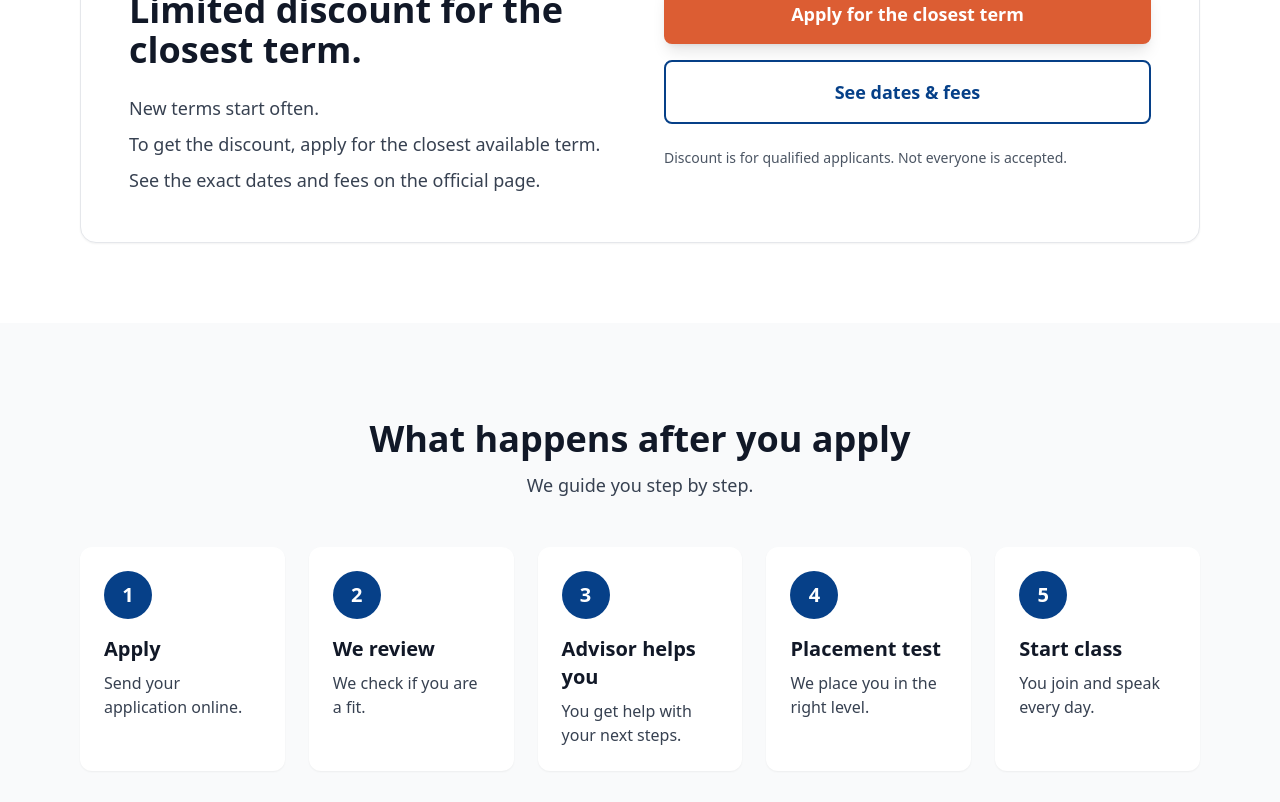
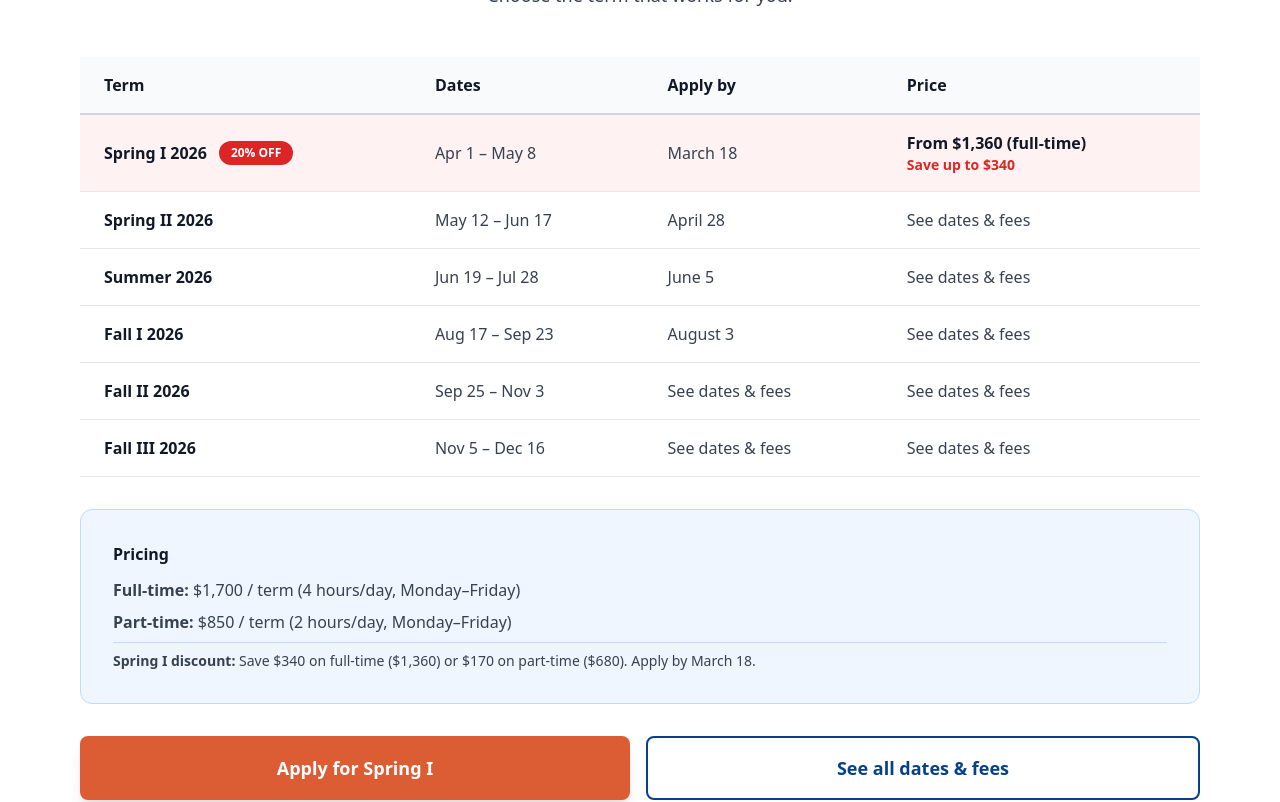
Before and after one commit to Qwixo/apply.INTERLINK.edu-28.8.2025-old-v1.1, a React (Vite) app: page /greensboro in a window 1280 px wide. Shown: the part 5580-6382 px from the top of the page. Built offline with nearby package versions, Linux system fonts and the light colour scheme.

Commit message:
Updated GreensboroPage.tsx

```diff
--- a/src/pages/GreensboroPage.tsx
+++ b/src/pages/GreensboroPage.tsx
@@ -423,6 +423,122 @@ function GreensboroPage() {
                 I want fast progress
               </button>
             </div>
+          </div>
+        </div>
+      </section>
+
+      {/* Section 5.5: Dates and Deadlines */}
+      <section className="bg-white py-16 md:py-24">
+        <div className="max-w-6xl mx-auto px-4">
+          <div className="text-center mb-12">
+            <h2 className="text-3xl md:text-4xl font-bold text-gray-900 mb-4">
+              Dates and deadlines
+            </h2>
+            <p className="text-lg text-gray-700">
+              Choose the term that works for you.
+            </p>
+          </div>
+
+          <div className="overflow-x-auto mb-8">
+            <table className="w-full border-collapse">
+              <thead>
+                <tr className="bg-gray-50 border-b-2 border-gray-300">
+                  <th className="px-6 py-4 text-left font-bold text-gray-900">Term</th>
+                  <th className="px-6 py-4 text-left font-bold text-gray-900">Dates</th>
+                  <th className="px-6 py-4 text-left font-bold text-gray-900">Apply by</th>
+                  <th className="px-6 py-4 text-left font-bold text-gray-900">Price</th>
+                </tr>
+              </thead>
+              <tbody>
+                {/* Spring I - Highlighted */}
+                <tr className="border-b border-gray-200 bg-red-50">
+                  <td className="px-6 py-4">
+                    <div className="flex items-center gap-3">
+                      <span className="font-bold text-gray-900">Spring I 2026</span>
+                      <span className="inline-block bg-red-600 text-white text-xs font-bold px-3 py-1 rounded-full">
+                        20% OFF
+                      </span>
+                    </div>
+                  </td>
+                  <td className="px-6 py-4 text-gray-700">Apr 1 – May 8</td>
+                  <td className="px-6 py-4 text-gray-700">March 18</td>
+                  <td className="px-6 py-4">
+                    <div className="font-bold text-gray-900">From $1,360 (full-time)</div>
+                    <div className="text-sm text-red-600 font-semibold">Save up to $340</div>
+                  </td>
+                </tr>
+
+                {/* Spring II */}
+                <tr className="border-b border-gray-200">
+                  <td className="px-6 py-4 font-bold text-gray-900">Spring II 2026</td>
+                  <td className="px-6 py-4 text-gray-700">May 12 – Jun 17</td>
+                  <td className="px-6 py-4 text-gray-700">April 28</td>
+                  <td className="px-6 py-4 text-gray-700">See dates & fees</td>
+                </tr>
+
+                {/* Summer */}
+                <tr className="border-b border-gray-200">
+                  <td className="px-6 py-4 font-bold text-gray-900">Summer 2026</td>
+                  <td className="px-6 py-4 text-gray-700">Jun 19 – Jul 28</td>
+                  <td className="px-6 py-4 text-gray-700">June 5</td>
+                  <td className="px-6 py-4 text-gray-700">See dates & fees</td>
+                </tr>
+
+                {/* Fall I */}
+                <tr className="border-b border-gray-200">
+                  <td className="px-6 py-4 font-bold text-gray-900">Fall I 2026</td>
+                  <td className="px-6 py-4 text-gray-700">Aug 17 – Sep 23</td>
+                  <td className="px-6 py-4 text-gray-700">August 3</td>
+                  <td className="px-6 py-4 text-gray-700">See dates & fees</td>
+                </tr>
+
+                {/* Fall II */}
+                <tr className="border-b border-gray-200">
+                  <td className="px-6 py-4 font-bold text-gray-900">Fall II 2026</td>
+                  <td className="px-6 py-4 text-gray-700">Sep 25 – Nov 3</td>
+                  <td className="px-6 py-4 text-gray-700">See dates & fees</td>
+                  <td className="px-6 py-4 text-gray-700">See dates & fees</td>
+                </tr>
+
+                {/* Fall III */}
+                <tr className="border-b border-gray-200">
+                  <td className="px-6 py-4 font-bold text-gray-900">Fall III 2026</td>
+                  <td className="px-6 py-4 text-gray-700">Nov 5 – Dec 16</td>
+                  <td className="px-6 py-4 text-gray-700">See dates & fees</td>
+                  <td className="px-6 py-4 text-gray-700">See dates & fees</td>
+                </tr>
+              </tbody>
+            </table>
+          </div>
+
+          {/* Pricing Note Box */}
+          <div className="bg-blue-50 border border-blue-200 rounded-xl p-6 md:p-8 mb-8">
+            <h3 className="font-bold text-gray-900 mb-3">Pricing</h3>
+            <div className="space-y-2 text-gray-700">
+              <p><span className="font-semibold">Full-time:</span> $1,700 / term (4 hours/day, Monday–Friday)</p>
+              <p><span className="font-semibold">Part-time:</span> $850 / term (2 hours/day, Monday–Friday)</p>
+              <p className="text-sm pt-2 border-t border-blue-200 mt-4">
+                <span className="font-semibold">Spring I discount:</span> Save $340 on full-time ($1,360) or $170 on part-time ($680). Apply by March 18.
+              </p>
+            </div>
+          </div>
+
+          {/* CTA Buttons */}
+          <div className="flex flex-col md:flex-row gap-4">
+            <button
+              onClick={scrollToApply}
+              className="flex-1 bg-[#dc5d33] text-white font-bold text-lg px-8 py-4 rounded-lg shadow-lg hover:bg-[#c24e2b] transition-all duration-300 hover:shadow-xl transform hover:-translate-y-0.5"
+            >
+              Apply for Spring I
+            </button>
+            <a
+              href="https://interlink.edu/university-programs/"
+              target="_blank"
+              rel="noreferrer"
+              className="flex-1 bg-white text-[#064088] border-2 border-[#064088] font-bold text-lg px-8 py-4 rounded-lg hover:bg-[#064088] hover:text-white transition-all duration-300 text-center"
+            >
+              See all dates & fees
+            </a>
           </div>
         </div>
       </section>
```
